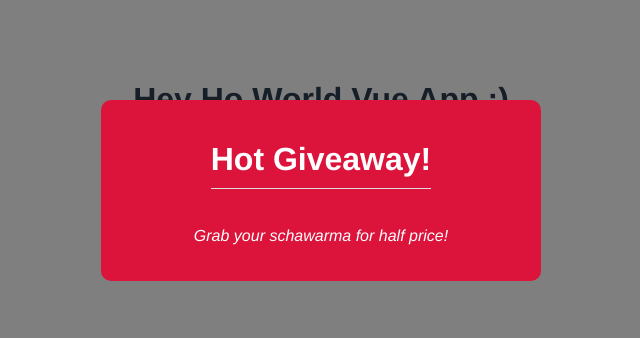
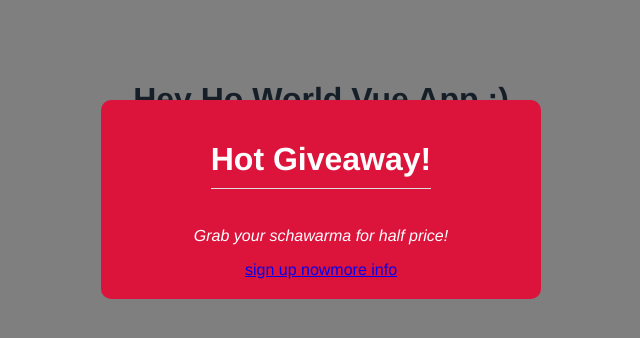
Before and after one commit to AdaN6/vue3_CLI, a Vue app: page / in a window 1280 px wide. Both pictures are taken after a click on the button "Open Modal". Shown: the top 338 px of the page, without its empty margins (319-959 px from the left). Built offline with nearby package versions, Linux system fonts and the light colour scheme.

Commit message:
name slot

```diff
--- a/src/App.vue
+++ b/src/App.vue
@@ -5,8 +5,13 @@
  <button @click="handleClick">Click me</button> -->
  <div v-if="showModal">
   <Modal theme="sale" @close="toggleModal">
+    <template v-slot:links>
+      <a href="#">sign up now</a>
+      <a href="#">more info</a>
+    </template>
     <h1>Hot Giveaway!</h1>
     <p>Grab your schawarma for half price!</p>
+
   </Modal>
 </div>
 <button @click="toggleModal"> Open Modal </button>
--- a/src/components/Modal.vue
+++ b/src/components/Modal.vue
@@ -2,6 +2,9 @@
     <div class="backdrop" @click.self="closeModal">
         <div class="modal" :class="{sale: theme === 'sale' }">
          <slot> </slot>
+         <div class="actions">
+            <slot name="links"></slot>
+         </div>
         </div>
     </div>
 </template>
```
